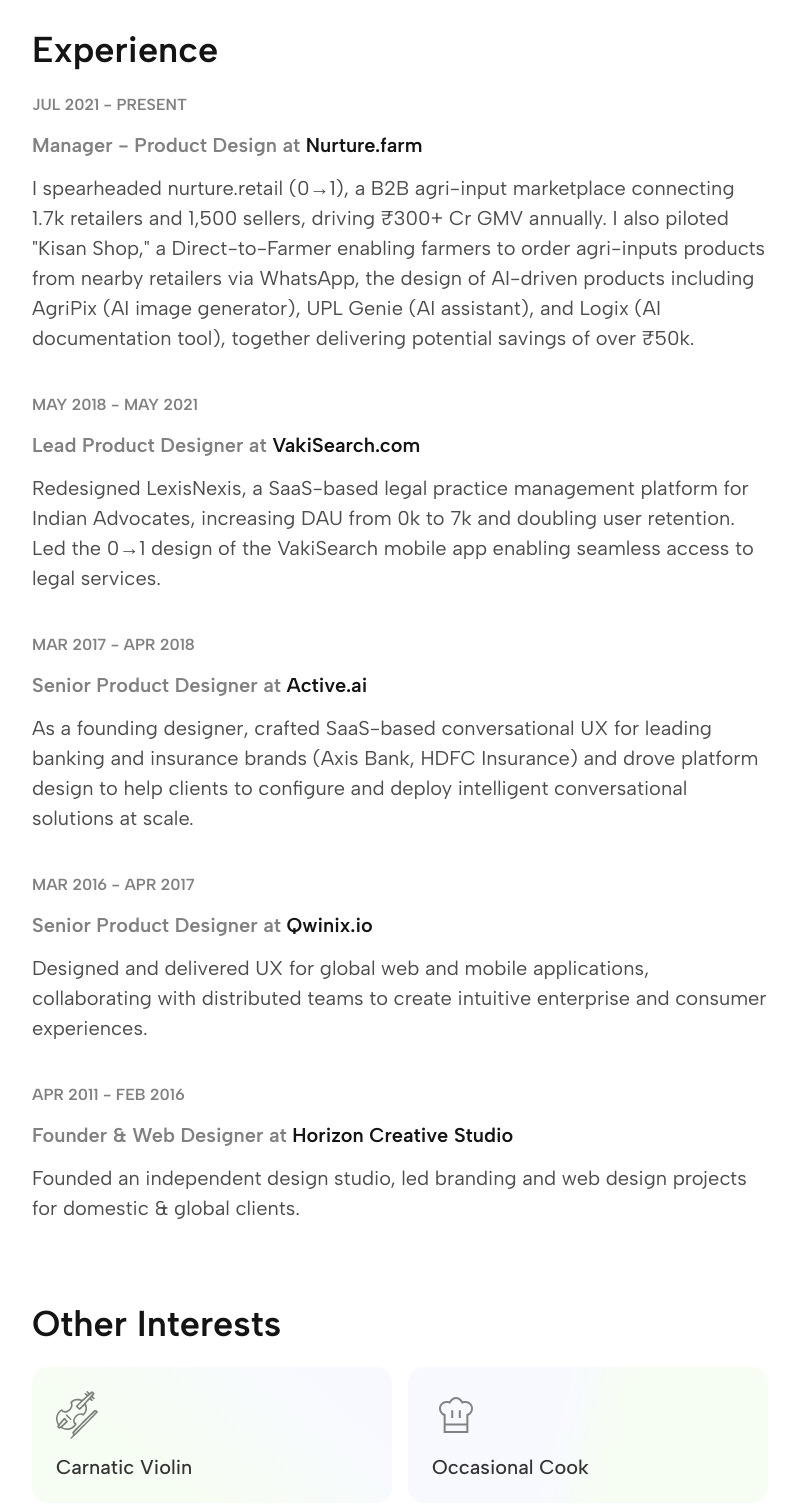
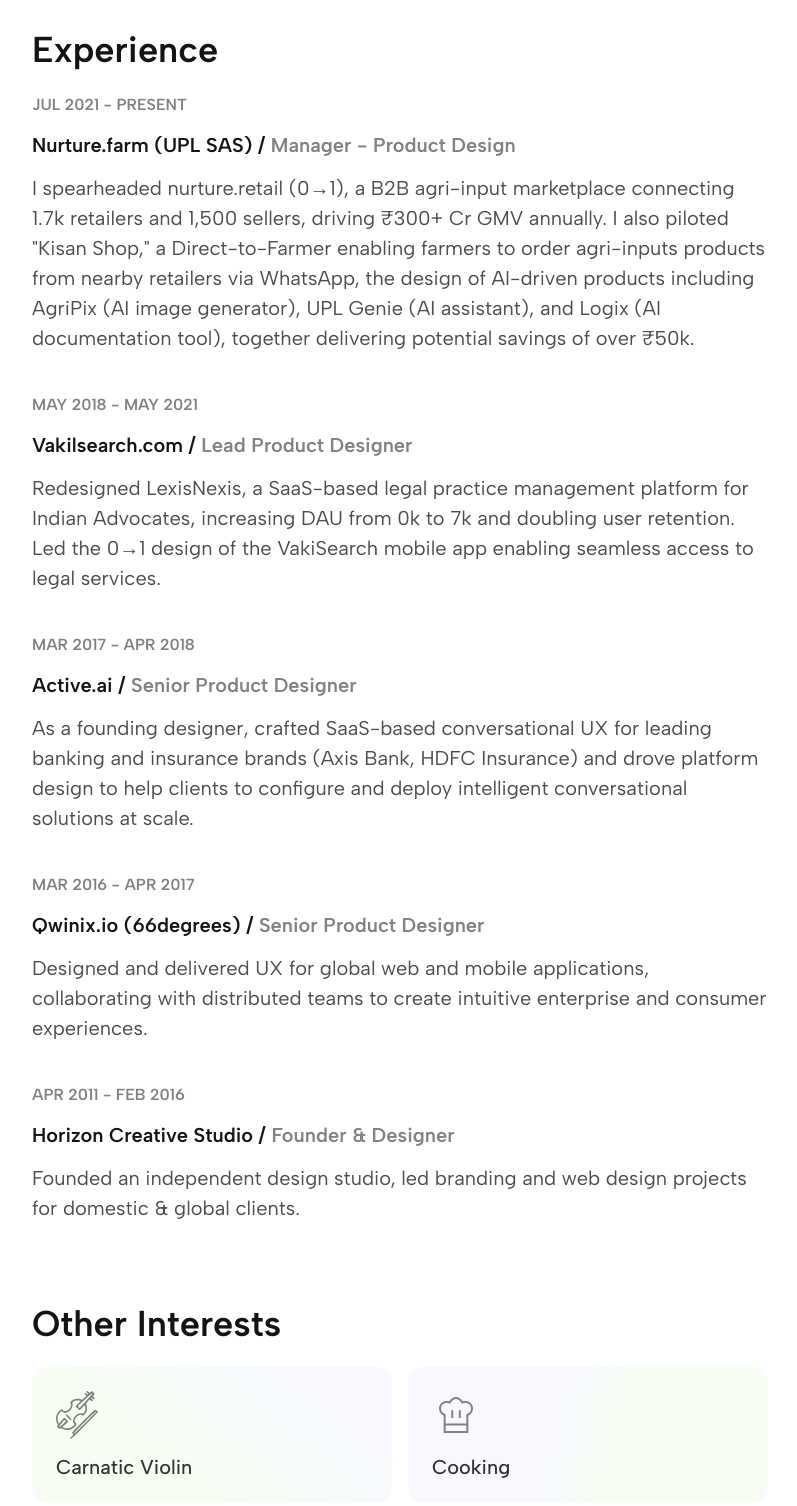
Before and after one commit to thiyagu-vairam/thiyagu-vairam, a plain HTML site: page aboutme.html in a window 1280 px wide. Shown: the part 2320-3826 px from the top of the page, without its empty margins (240-1037 px from the left). Drawn offline with nearby package versions, Linux system fonts and the light colour scheme.

Commit message:
changes updated

```diff
--- a/aboutme.html
+++ b/aboutme.html
@@ -246,7 +246,7 @@
                         <div class="d-flex justify-content-between align-items-start">
                             <h4 class="font-16 fw-600 clr-gray3 mb-3 text-uppercase">JUL 2021 - PRESENT</h4>
                         </div>
-                        <h3 class="font-20 fw-600 clr-gray3 mb-3 mbl-lh">Manager - Product Design at <span class="clr-black2">Nurture.farm</span></h3>
+                        <h3 class="font-20 fw-600 clr-gray2 mb-3 mbl-lh"><span class="clr-black2">Nurture.farm (UPL SAS)  / </span> Manager - Product Design</h3>
                         <p class="font-20 fw-400 clr-gray lh-base mb-0">
                             I spearheaded nurture.retail (0→1), a B2B agri-input marketplace connecting 1.7k retailers and 1,500 sellers, driving ₹300+ Cr GMV annually. I also piloted "Kisan Shop," a Direct-to-Farmer enabling farmers to order agri-inputs products from nearby retailers via WhatsApp, the design of AI-driven products including AgriPix (AI image generator), UPL Genie (AI assistant), and Logix (AI documentation tool), together delivering potential savings of over ₹50k.
                         </p>
@@ -257,7 +257,7 @@
                         <div class="d-flex justify-content-between align-items-start">
                             <h4 class="font-16 fw-600 clr-gray3 mb-3 text-uppercase">MAY 2018 - MAY 2021</h4>
                         </div>
-                        <h3 class="font-20 fw-600 clr-gray3 mb-3 mbl-lh">Lead Product Designer at <span class="clr-black2">VakiSearch.com</span></h3>
+                        <h3 class="font-20 fw-600 clr-gray2 mb-3 mbl-lh"><span class="clr-black2">Vakilsearch.com  / </span> Lead Product Designer</h3>
                         <p class="font-20 fw-400 clr-gray lh-base mb-0">
                             Redesigned LexisNexis, a SaaS-based legal practice management platform for Indian Advocates, increasing DAU from 0k to 7k and doubling user retention. Led the 0→1 design of the VakiSearch mobile app enabling seamless access to legal services.
                         </p>
@@ -267,7 +267,7 @@
                         <div class="d-flex justify-content-between align-items-start">
                             <h4 class="font-16 fw-600 clr-gray3 mb-3 text-uppercase">MAR 2017 - APR 2018</h4>
                         </div>
-                        <h3 class="font-20 fw-600 clr-gray3 mb-3 mbl-lh">Senior Product Designer at <span class="clr-black2">Active.ai</span></h3>
+                        <h3 class="font-20 fw-600 clr-gray2 mb-3 mbl-lh"><span class="clr-black2">Active.ai / </span> Senior Product Designer</h3>
                         <p class="font-20 fw-400 clr-gray lh-base mb-0">
                             As a founding designer, crafted SaaS-based conversational UX for leading banking and insurance brands (Axis Bank, HDFC Insurance) and drove platform design to help clients to configure and deploy intelligent conversational solutions at scale.
                         </p>
@@ -277,7 +277,7 @@
                         <div class="d-flex justify-content-between align-items-start">
                             <h4 class="font-16 fw-600 clr-gray3 mb-3 text-uppercase">MAR 2016 - APR 2017</h4>
                         </div>
-                        <h3 class="font-20 fw-600 clr-gray3 mb-3 mbl-lh">Senior Product Designer at <span class="clr-black2">Qwinix.io</span></h3>
+                        <h3 class="font-20 fw-600 clr-gray2 mb-3 mbl-lh"><span class="clr-black2">Qwinix.io (66degrees)  / </span> Senior Product Designer</h3>
                         <p class="font-20 fw-400 clr-gray lh-base mb-0">
                             Designed and delivered UX for global web and mobile applications, collaborating with distributed teams to create intuitive enterprise and consumer experiences.
                         </p>
@@ -287,7 +287,7 @@
                         <div class="d-flex justify-content-between align-items-start">
                             <h4 class="font-16 fw-600 clr-gray3 mb-3 text-uppercase">APR 2011 - FEB 2016</h4>
                         </div>
-                        <h3 class="font-20 fw-600 clr-gray3 mb-3 mbl-lh">Founder & Web Designer at <span class="clr-black2">Horizon Creative Studio</span></h3>
+                        <h3 class="font-20 fw-600 clr-gray2 mb-3 mbl-lh"><span class="clr-black2">Horizon Creative Studio  / </span> Founder & Designer</h3>
                         <p class="font-20 fw-400 clr-gray lh-base mb-0">
                             Founded an independent design studio, led branding and web design projects for domestic & global clients.
                         </p>
@@ -317,7 +317,7 @@
                                 <div class="mb-3">
                                     <img src="assets/img/about/chef_hat.svg" class="img-fluid" alt="interests Icon">
                                 </div>
-                                <h4 class="font-20 fw-500 clr-black1 mb-0">Occasional Cook</h4>
+                                <h4 class="font-20 fw-500 clr-black1 mb-0">Cooking</h4>
                             </div>
                         </div>
                     </div>
```
